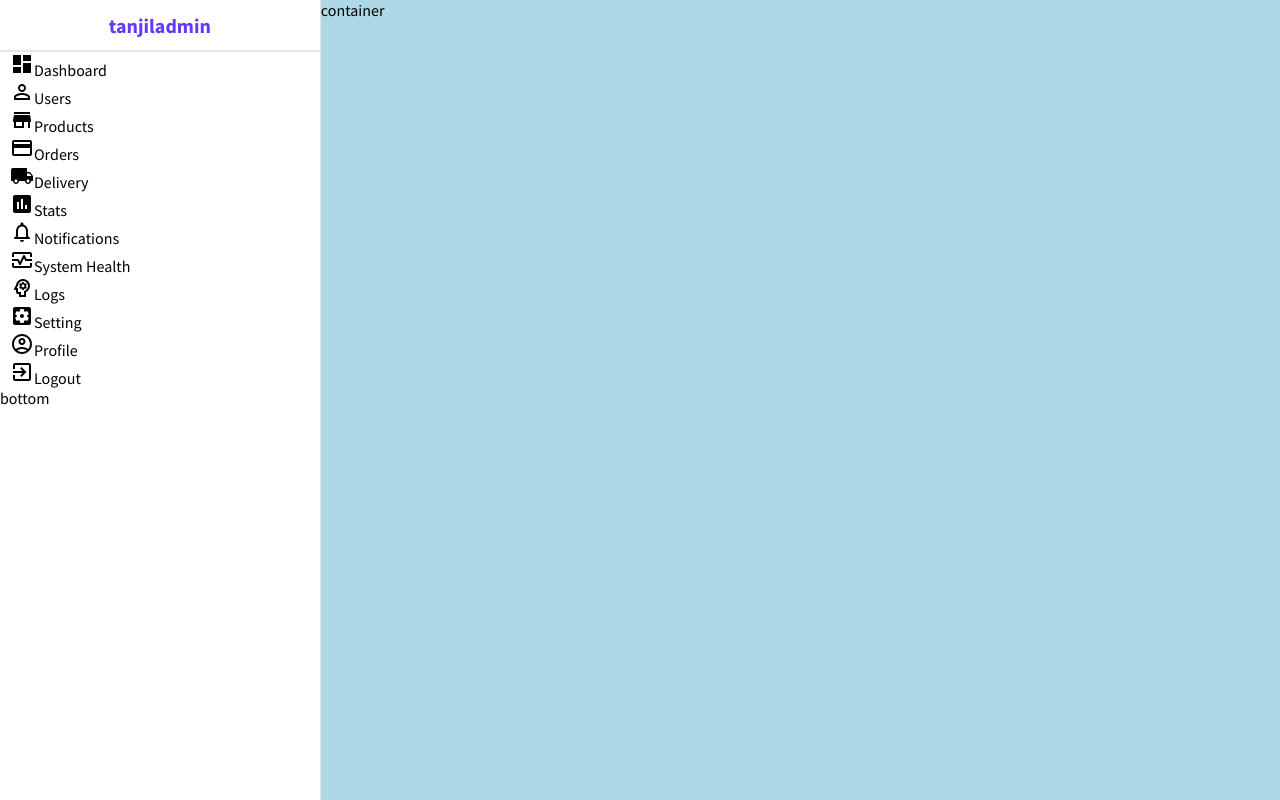
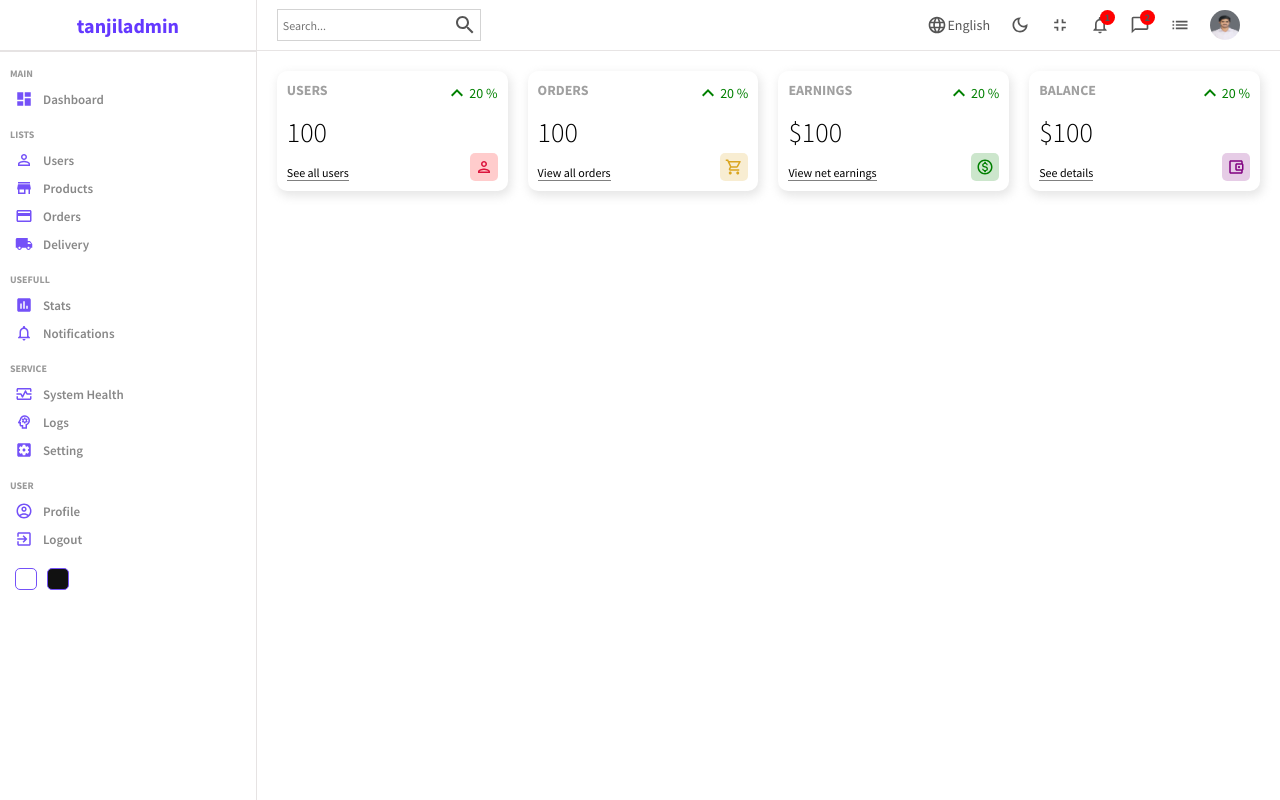
Before and after one commit to tanjil14/admin_dashboard, a React (Create React App) app: page / in a window 1280 px wide. Built offline with nearby package versions, Linux system fonts and the light colour scheme.

Commit message:
adding navbar and widges components

```diff
--- a/src/components/navbar/Navbar.jsx
+++ b/src/components/navbar/Navbar.jsx
@@ -1,11 +1,51 @@
+import {
+  ChatBubbleOutlineOutlined,
+  DarkModeOutlined,
+  FullscreenExitOutlined,
+  LanguageOutlined,
+  ListOutlined,
+  NotificationsNoneOutlined,
+  SearchOutlined,
+} from "@mui/icons-material";
+import img from "../../img/_MG_3023.jpg"
 import "./navbar.scss";
-
 const Navbar = () => {
-    return (
-        <div className="navbar">
-
+  return (
+    <div className="navbar">
+      <div className="wrapper">
+        <div className="search">
+          <input type="text" placeholder="Search..." />
+          <SearchOutlined />
         </div>
-    );
+        <div className="items">
+          <div className="item">
+            <LanguageOutlined className="icon"/>
+            English
+          </div>
+          <div className="item">
+            <DarkModeOutlined className="icon"/>
+          </div>
+          <div className="item">
+            <FullscreenExitOutlined className="icon"/>
+          </div>
+          <div className="item">
+            <NotificationsNoneOutlined className="icon"/>
+            <div className="counter">1</div>
+          </div>
+          <div className="item">
+            <ChatBubbleOutlineOutlined className="icon"/>
+            <div className="counter">2</div>
+          </div>
+          <div className="item">
+            <ListOutlined className="icon"/>
+          </div>
+          <div className="item">
+            <img src={img} alt="" className="avatar"/>
+          </div>
+        </div>
+      </div>
+    </div>
+  );
 };
 
 export default Navbar;
--- a/src/components/navbar/navbar.scss
+++ b/src/components/navbar/navbar.scss
@@ -0,0 +1,65 @@
+.navbar {
+  height: 50px;
+  border-bottom: 0.5px solid rgb(231, 228, 228);
+  display: flex;
+  align-items: center;
+  font-size: 14px;
+  color: #555;
+  .wrapper {
+    width: 100%;
+    padding: 20px;
+    display: flex;
+    align-items: center;
+    justify-content: space-between;
+
+    .search {
+      display: flex;
+      align-items: center;
+      border: 0.5px solid lightgray;
+      padding: 3px;
+
+      input {
+        border: none;
+        outline: none;
+        background: transparent;
+        &::placeholder{
+            font-size: 12px;
+        }
+      }
+    }
+    .items {
+      display: flex;
+      align-items: center;
+
+      .item{
+          display: flex;
+          align-items: center;
+          margin-right: 20px;
+          position: relative;
+
+          .icon{
+              font-size: 20px;
+          }
+          .counter{
+              width: 15px;
+              height: 15px;
+              background-color: red;
+              border-radius: 50%;
+              display: flex;
+              align-items: center;
+              justify-content: center;
+              font-size: 10px;
+              font-weight: bold;
+              position: absolute;
+              top: -5px;
+              right: -5px;
+          }
+          .avatar{
+              width: 30px;
+              height: 30px;
+              border-radius: 50%;
+          }
+      }
+    }
+  }
+}
--- a/src/components/sidebar/Sidebar.jsx
+++ b/src/components/sidebar/Sidebar.jsx
@@ -10,7 +10,10 @@ const Sidebar = () => {
       <div className="center">
         <SidebarCenterList/>
       </div>
-      <div className="bottom">bottom</div>
+      <div className="bottom">
+        <div className="colorOption"></div>
+        <div className="colorOption"></div>
+      </div>
     </div>
   );
 };
--- a/src/components/sidebar/sidebar.scss
+++ b/src/components/sidebar/sidebar.scss
@@ -28,4 +28,24 @@
       padding: 0;
     }
   }
+  .bottom {
+    display: flex;
+    align-items: center;
+    margin: 10px;
+
+    .colorOption{
+      width: 20px;
+      height: 20px;
+      margin: 5px;
+      border: 1px solid #7451f8;
+      border-radius: 5px;
+      cursor: pointer;
+      &:nth-child(1){
+        background-color: white;
+      }
+      &:nth-child(2){
+        background-color:#111;
+      }
+    }
+  }
 }
--- a/src/components/sidebar/sidebarCenterList/SidebarCenterList.jsx
+++ b/src/components/sidebar/sidebarCenterList/SidebarCenterList.jsx
@@ -14,10 +14,12 @@ import "./sidebarCenterList.scss";
 const SidebarCenterList = () => {
   return (
     <ul>
+        <p className="title">MAIN</p>
       <li>
         <DashboardIcon className="icon" />
         <span>Dashboard</span>
       </li>
+      <p className="title">LISTS</p>
       <li>
         <PersonOutlineOutlinedIcon className="icon" />
         <span>Users</span>
@@ -34,6 +36,7 @@ const SidebarCenterList = () => {
         <LocalShippingIcon className="icon" />
         <span>Delivery</span>
       </li>
+      <p className="title">USEFULL</p>
       <li>
         <InsertChartIcon className="icon" />
         <span>Stats</span>
@@ -42,6 +45,7 @@ const SidebarCenterList = () => {
         <NotificationsNoneIcon className="icon" />
         <span>Notifications</span>
       </li>
+      <p className="title">SERVICE</p>
       <li>
         <MonitorHeartOutlinedIcon className="icon" />
         <span>System Health</span>
@@ -54,6 +58,7 @@ const SidebarCenterList = () => {
         <SettingsApplicationsIcon className="icon" />
         <span>Setting</span>
       </li>
+      <p className="title">USER</p>
       <li>
         <AccountCircleOutlinedIcon className="icon" />
         <span>Profile</span>
--- a/src/components/sidebar/sidebarCenterList/sidebarCenterList.scss
+++ b/src/components/sidebar/sidebarCenterList/sidebarCenterList.scss
@@ -0,0 +1,28 @@
+ul {
+  .title {
+    font-size: 10px;
+    font-weight: bold;
+    color: #999;
+    margin-top: 15px;
+    margin-bottom: 5px;
+  }
+  li {
+    display: flex;
+    align-items: center;
+    padding: 5px;
+    cursor: pointer;
+    &:hover{
+      background-color: #ece8ff;
+    }
+    .icon{
+      font-size: 18px;
+      color: #7451f8;
+    }
+    span{
+      font-size: 13px;
+      font-weight: 600;
+      color: #888;
+      margin-left: 10px;
+    }
+  }
+}
--- /dev/null
+++ b/src/components/widget/Widget.jsx
@@ -0,0 +1,31 @@
+import { KeyboardArrowUp } from "@mui/icons-material";
+import { widgetChecker } from "../../utils/widgetChecker";
+import "./widget.scss";
+
+const Widget = ({ type }) => {
+  //temporary
+  const amount = 100;
+  const diff = 20;
+  const data=widgetChecker(type)
+  return (
+    <div className="widget">
+      <div className="left">
+        <span className="title">{data.title}</span>
+        <span className="counter">
+          {data.isMoney && "$"}
+          {amount}
+        </span>
+        <span className="link">{data.link}</span>
+      </div>
+      <div className="right">
+        <div className="percentage positive">
+          <KeyboardArrowUp />
+          {diff} %
+        </div>
+        {data.icon}
+      </div>
+    </div>
+  );
+};
+
+export default Widget;
--- /dev/null
+++ b/src/components/widget/widget.scss
@@ -0,0 +1,50 @@
+.widget {
+  display: flex;
+  justify-content: space-between;
+  flex: 1px;
+  padding: 10px;
+  -webkit-box-shadow: 2px 4px 10px 1px rgba(201, 201, 201, 0.47);
+  box-shadow: 2px 4px 10px 1px rgba(201, 201, 201, 0.47);
+  border-radius: 10px;
+  height: 100px;
+
+  .left,
+  .right {
+    display: flex;
+    flex-direction: column;
+    justify-content: space-between;
+
+    .title {
+      font-weight: bold;
+      font-size: 14px;
+      color: rgb(160, 160, 160);
+    }
+    .counter {
+      font-size: 28px;
+      font-weight: 300;
+    }
+    .link {
+      width: max-content;
+      font-size: 12px;
+      border-bottom: 1px solid gray;
+    }
+    .percentage {
+      display: flex;
+      align-items: center;
+      font-size: 14px;
+
+      &.positive {
+        color: green;
+      }
+      &.nagative {
+        color: red;
+      }
+    }
+    .icon{
+        font-size: 18px;
+        padding: 5px;
+        border-radius: 5px;
+        align-self: flex-end;
+    }
+  }
+}
--- a/src/pages/home/Home.jsx
+++ b/src/pages/home/Home.jsx
@@ -1,15 +1,23 @@
+import Navbar from "../../components/navbar/Navbar";
 import Sidebar from "../../components/sidebar/Sidebar";
+import Widget from "../../components/widget/Widget";
 import "./home.scss";
 
 const Home = () => {
-    return (
-        <div className="home">
-            <Sidebar/>
-            <div className="homeContainer">
-                container
-            </div>
+  return (
+    <div className="home">
+      <Sidebar />
+      <div className="homeContainer">
+        <Navbar />
+        <div className="widgets">
+          <Widget type="user"/>
+          <Widget type="order"/>
+          <Widget type="earning"/>
+          <Widget type="balance"/>
         </div>
-    );
+      </div>
+    </div>
+  );
 };
 
 export default Home;
--- a/src/pages/home/home.scss
+++ b/src/pages/home/home.scss
@@ -1,8 +1,13 @@
-.home{
-    display: flex;
+.home {
+  display: flex;
 
-    .homeContainer{
-        background-color: lightblue;
-        flex: 3;
+  .homeContainer {
+    flex: 4;
+
+    .widgets {
+      display: flex;
+      padding: 20px;
+      gap: 20px;
     }
+  }
 }
--- /dev/null
+++ b/src/utils/widgetChecker.js
@@ -0,0 +1,76 @@
+import {
+  AccountBalanceWalletOutlined,
+  MonetizationOnOutlined,
+  PersonOutlined,
+  ShoppingCartOutlined,
+} from "@mui/icons-material";
+
+export const widgetChecker = (type) => {
+  let data;
+  switch (type) {
+    case "user":
+      data = {
+        title: "USERS",
+        isMoney: false,
+        link: "See all users",
+        icon: (
+          <PersonOutlined
+            className="icon"
+            style={{
+              color: "crimson",
+              backgroundColor: "rgba(255, 0, 0, 0.2)",
+            }}
+          />
+        ),
+      };
+      break;
+    case "order":
+      data = {
+        title: "ORDERS",
+        isMoney: false,
+        link: "View all orders",
+        icon: (
+          <ShoppingCartOutlined
+            className="icon"
+            style={{
+              backgroundColor: "rgba(218, 165, 32, 0.2)",
+              color: "goldenrod",
+            }}
+          />
+        ),
+      };
+      break;
+    case "earning":
+      data = {
+        title: "EARNINGS",
+        isMoney: true,
+        link: "View net earnings",
+        icon: (
+          <MonetizationOnOutlined
+            className="icon"
+            style={{ backgroundColor: "rgba(0, 128, 0, 0.2)", color: "green" }}
+          />
+        ),
+      };
+      break;
+    case "balance":
+      data = {
+        title: "BALANCE",
+        isMoney: true,
+        link: "See details",
+        icon: (
+          <AccountBalanceWalletOutlined
+            className="icon"
+            style={{
+              backgroundColor: "rgba(128, 0, 128, 0.2)",
+              color: "purple",
+            }}
+          />
+        ),
+      };
+      break;
+    default:
+      break;
+  }
+  return data;
+};
```
Also changed, not shown: src/img/_MG_3023.jpg (added).
